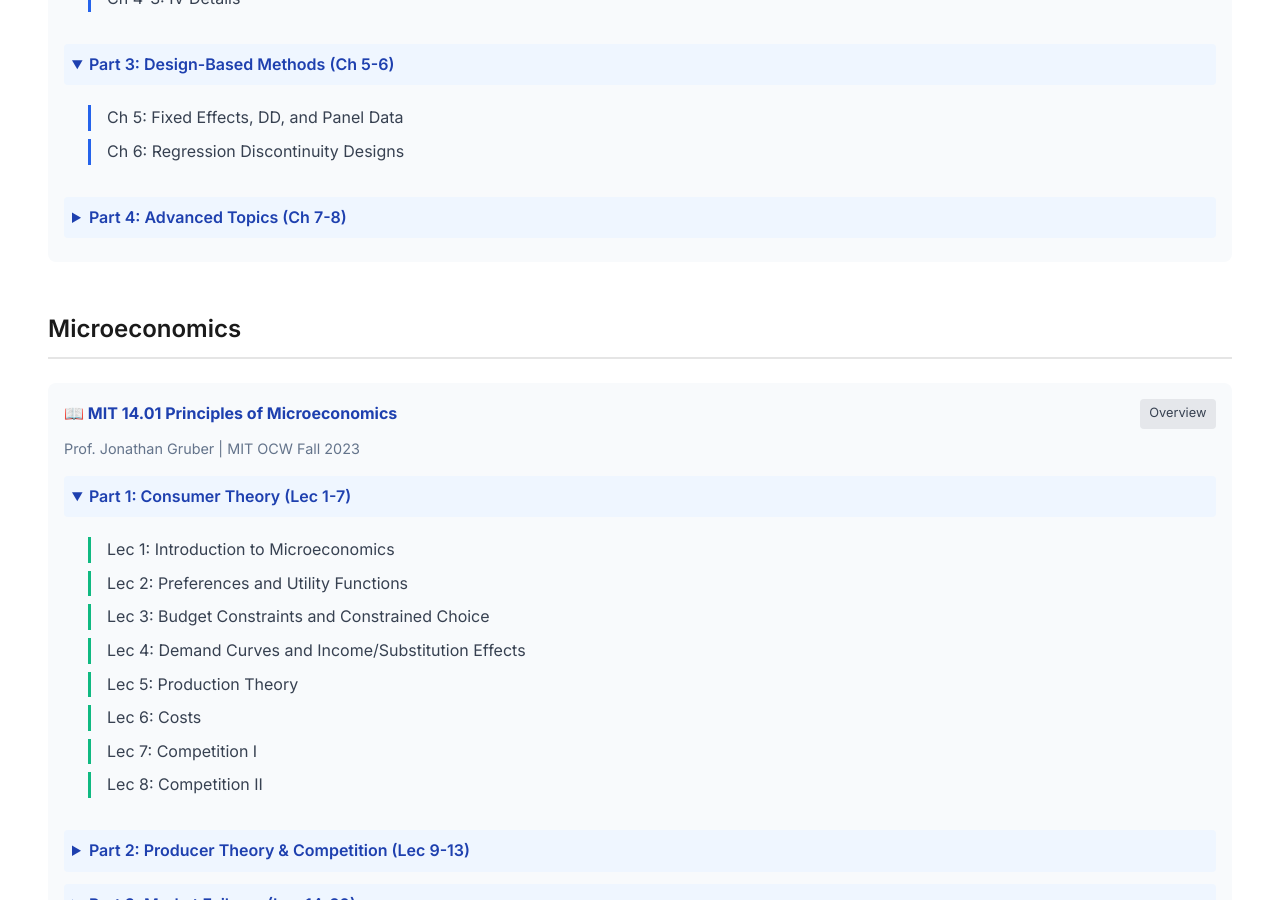
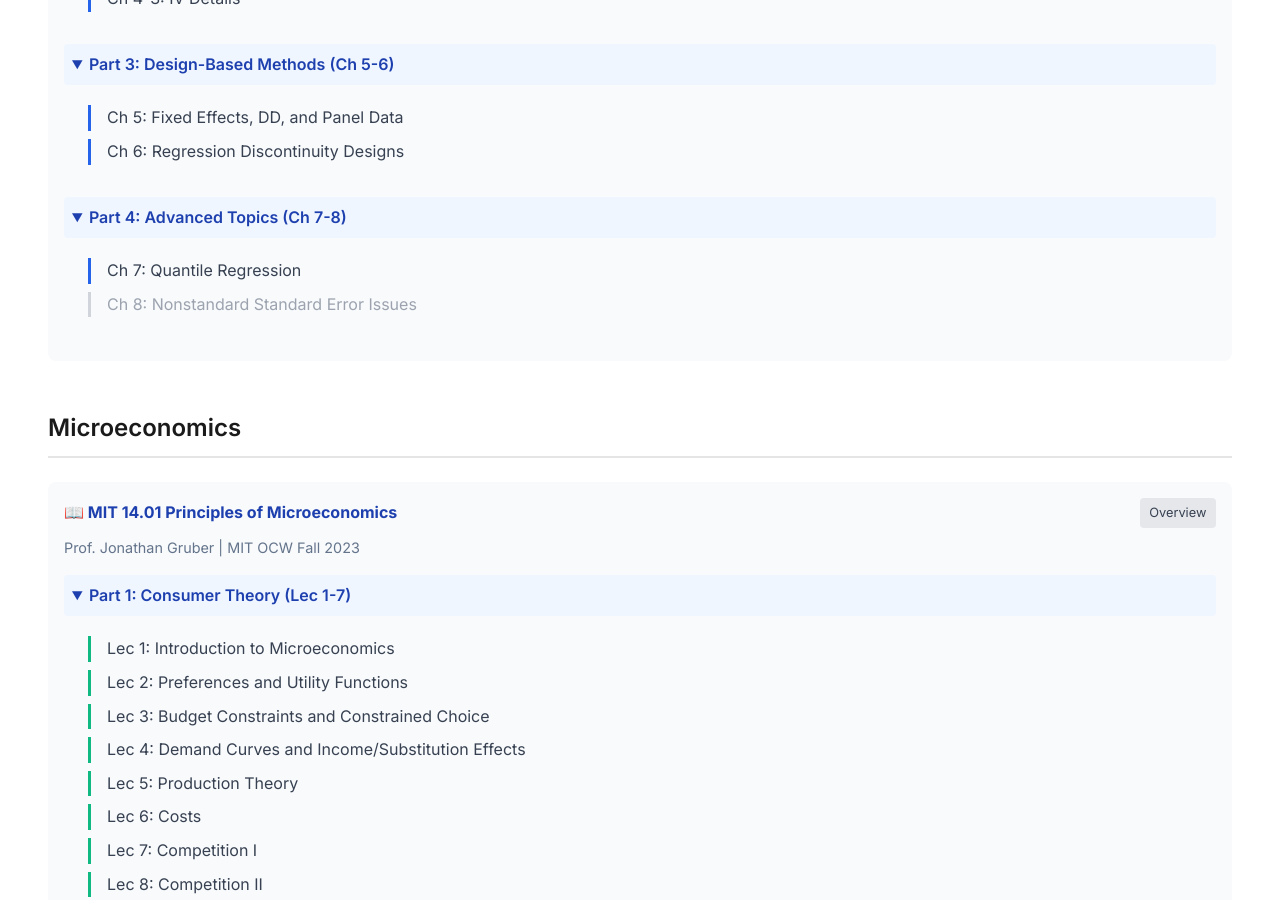
Before and after one commit to suhyeonnnnn/suhyeonnnnn.github.io, a Jekyll site: the page built from study.md, in a window 1280 px wide and 900 px high, scrolled down 773 px. Built offline with Jekyll 4.4.1, drawn with Linux system fonts in a browser that asks for light colours.

Commit message:
Add Ch.7

```diff
--- a/study.md
+++ b/study.md
@@ -71,13 +71,13 @@ title: "Study"
                 </details>
 
                 <!-- Part 4: Advanced Topics (Ch 7-8) -->
-                <details style="margin-bottom: 0.5rem;">
+                <details style="margin-bottom: 0.5rem;" open>
                     <summary style="cursor: pointer; font-weight: 600; color: #1e40af; padding: 0.5rem; background: #eff6ff; border-radius: 4px;">
                         Part 4: Advanced Topics (Ch 7-8)
                     </summary>
                     <div style="padding: 0.75rem; padding-left: 1.5rem;">
-                        <div style="border-left: 3px solid #d1d5db; padding-left: 1rem; margin: 0.5rem 0; color: #9ca3af;">
-                            Ch 7: Quantile Regression
+                        <div style="border-left: 3px solid #2563eb; padding-left: 1rem; margin: 0.5rem 0;">
+                            <a href="/study/angrist-ch7-quantile-regression" style="text-decoration: none; color: #374151;">Ch 7: Quantile Regression</a>
                         </div>
                         <div style="border-left: 3px solid #d1d5db; padding-left: 1rem; margin: 0.5rem 0; color: #9ca3af;">
                             Ch 8: Nonstandard Standard Error Issues
```
